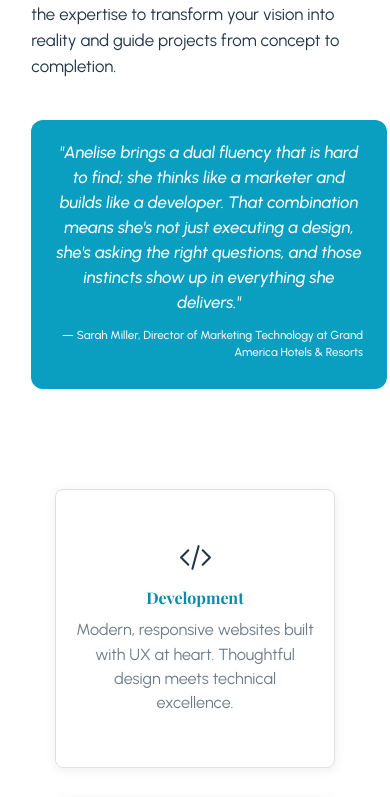
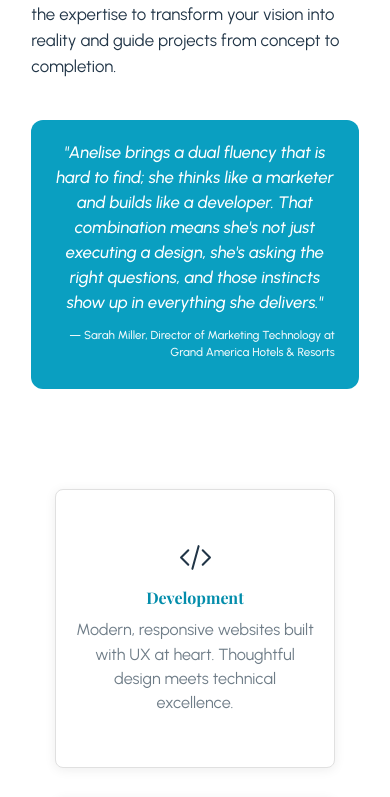
Before and after one commit to anelise-nfs/nfs-site, a React (Vite) app: page / in a window 390 px wide. Shown: the part 2105-2902 px from the top of the page. Built offline with nearby package versions, Linux system fonts and the light colour scheme; a web font is replaced by a local one.

Commit message:
final style bugs + updates

```diff
--- a/src/App.css
+++ b/src/App.css
@@ -43,6 +43,7 @@
   max-width: 1600px;
   margin-left: auto;
   margin-right: auto;
+  overflow-x: clip;
 }
 
 .site-content section {
--- a/src/assets/css/about.css
+++ b/src/assets/css/about.css
@@ -61,8 +61,10 @@
 
 @media (max-width: 1200px) {
   .about-quote {
-    width: 94%;
+    width: 100%;
+    box-sizing: border-box;
     margin-left: 0;
+    margin-right: 0;
     text-align: center;
   }
 }
--- a/src/assets/css/hero.css
+++ b/src/assets/css/hero.css
@@ -5,6 +5,7 @@
   align-items: center;
   justify-content: center;
   height: calc(100vh - 64px);
+  height: calc(100dvh - 64px);
   text-align: center;
   padding: 0 2rem;
   background-color: #ffffff;
--- a/src/assets/css/skills.css
+++ b/src/assets/css/skills.css
@@ -55,6 +55,10 @@
   .skills__item {
     flex: 0 0 calc(100% / 7);
   }
+
+  .skills__track {
+    animation: skills-scroll 8s linear infinite;
+  }
 }
 
 /* Small (--bp-small: 400px) — 4 in view */
@@ -68,6 +72,6 @@
   }
 
   .skills__track {
-    animation: skills-scroll 10s linear infinite;
+    animation: skills-scroll 8s linear infinite;
   }
 }
```
